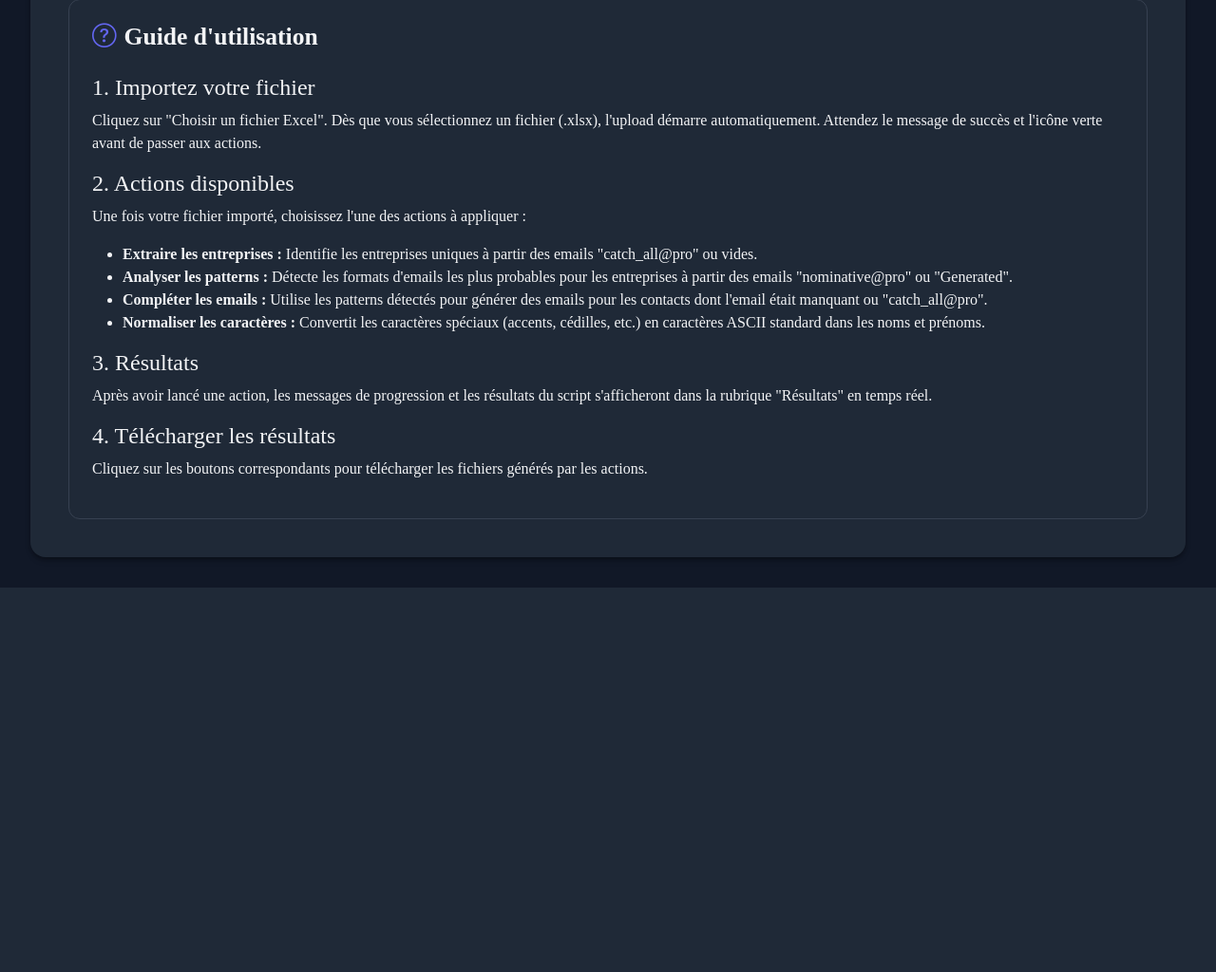
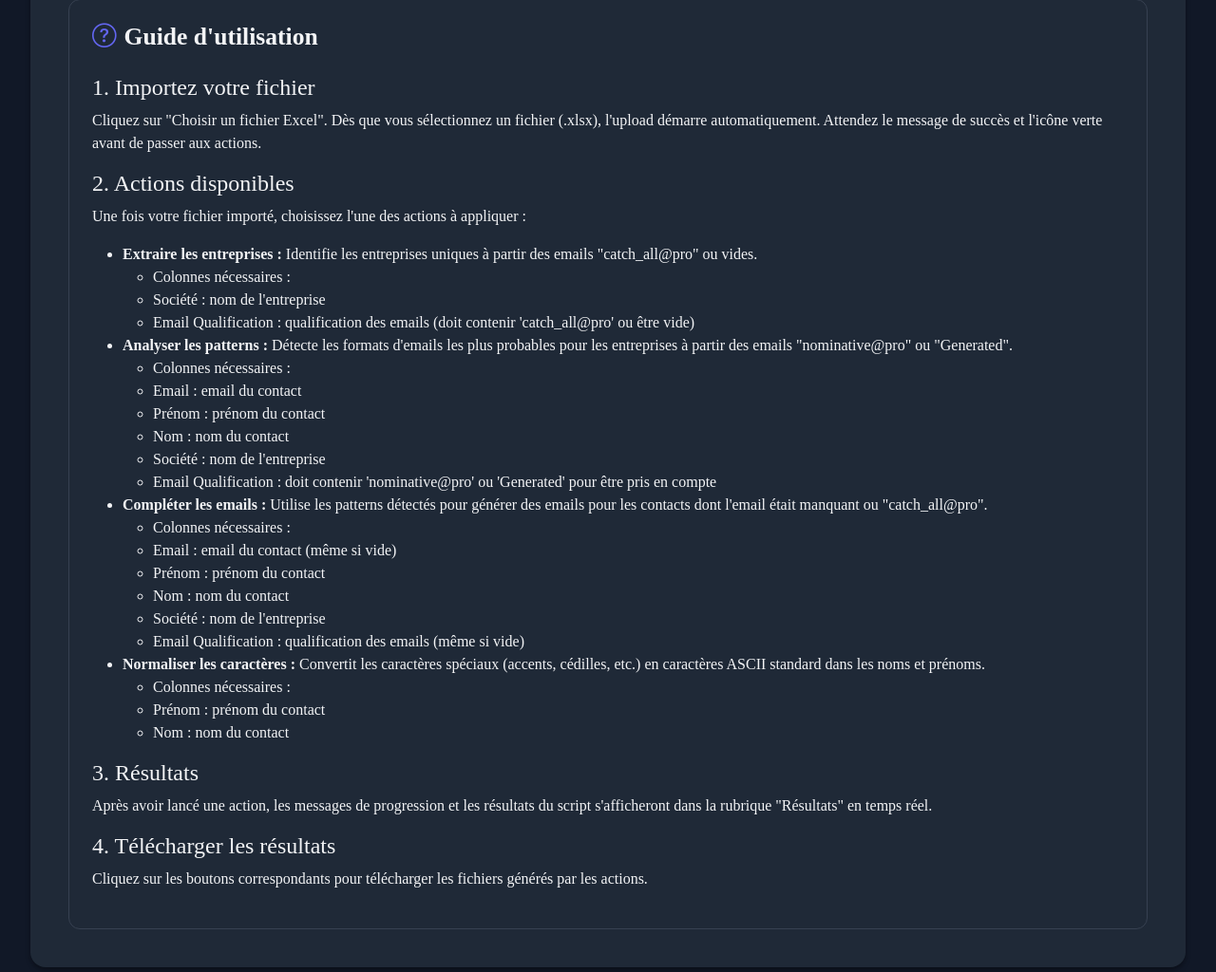
Before and after one commit to Maxen-Kimi/Clean-cold-mailing, a Flask app: page / in a window 1280 px wide. Shown: the part 775-1799 px from the top of the page at 95% size. Before the commit the page ends 1394 px from the top, so only its background shows below. Run offline with Flask 3, Linux system fonts and the light colour scheme; a user stored in the database is signed in; some libraries are stand-ins or nearby versions.

Commit message:
Mise à jour de l'interface index

```diff
--- a/templates/index.html
+++ b/templates/index.html
@@ -108,10 +108,40 @@
                     <h4>2. Actions disponibles</h4>
                     <p>Une fois votre fichier importé, choisissez l'une des actions à appliquer :</p>
                     <ul>
-                        <li><strong>Extraire les entreprises :</strong> Identifie les entreprises uniques à partir des emails "catch_all@pro" ou vides.</li>
-                        <li><strong>Analyser les patterns :</strong> Détecte les formats d'emails les plus probables pour les entreprises à partir des emails "nominative@pro" ou "Generated".</li>
-                        <li><strong>Compléter les emails :</strong> Utilise les patterns détectés pour générer des emails pour les contacts dont l'email était manquant ou "catch_all@pro".</li>
-                        <li><strong>Normaliser les caractères :</strong> Convertit les caractères spéciaux (accents, cédilles, etc.) en caractères ASCII standard dans les noms et prénoms.</li>
+                        <li><strong>Extraire les entreprises :</strong> Identifie les entreprises uniques à partir des emails "catch_all@pro" ou vides.
+                            <ul>
+                                <li>Colonnes nécessaires :</li>
+                                <li>Société : nom de l'entreprise</li>
+                                <li>Email Qualification : qualification des emails (doit contenir 'catch_all@pro' ou être vide)</li>
+                            </ul>
+                        </li>
+                        <li><strong>Analyser les patterns :</strong> Détecte les formats d'emails les plus probables pour les entreprises à partir des emails "nominative@pro" ou "Generated".
+                            <ul>
+                                <li>Colonnes nécessaires :</li>
+                                <li>Email : email du contact</li>
+                                <li>Prénom : prénom du contact</li>
+                                <li>Nom : nom du contact</li>
+                                <li>Société : nom de l'entreprise</li>
+                                <li>Email Qualification : doit contenir 'nominative@pro' ou 'Generated' pour être pris en compte</li>
+                            </ul>
+                        </li>
+                        <li><strong>Compléter les emails :</strong> Utilise les patterns détectés pour générer des emails pour les contacts dont l'email était manquant ou "catch_all@pro".
+                            <ul>
+                                <li>Colonnes nécessaires :</li>
+                                <li>Email : email du contact (même si vide)</li>
+                                <li>Prénom : prénom du contact</li>
+                                <li>Nom : nom du contact</li>
+                                <li>Société : nom de l'entreprise</li>
+                                <li>Email Qualification : qualification des emails (même si vide)</li>
+                            </ul>
+                        </li>
+                        <li><strong>Normaliser les caractères :</strong> Convertit les caractères spéciaux (accents, cédilles, etc.) en caractères ASCII standard dans les noms et prénoms.
+                            <ul>
+                                <li>Colonnes nécessaires :</li>
+                                <li>Prénom : prénom du contact</li>
+                                <li>Nom : nom du contact</li>
+                            </ul>
+                        </li>
                     </ul>
 
                     <h4>3. Résultats</h4>
```
